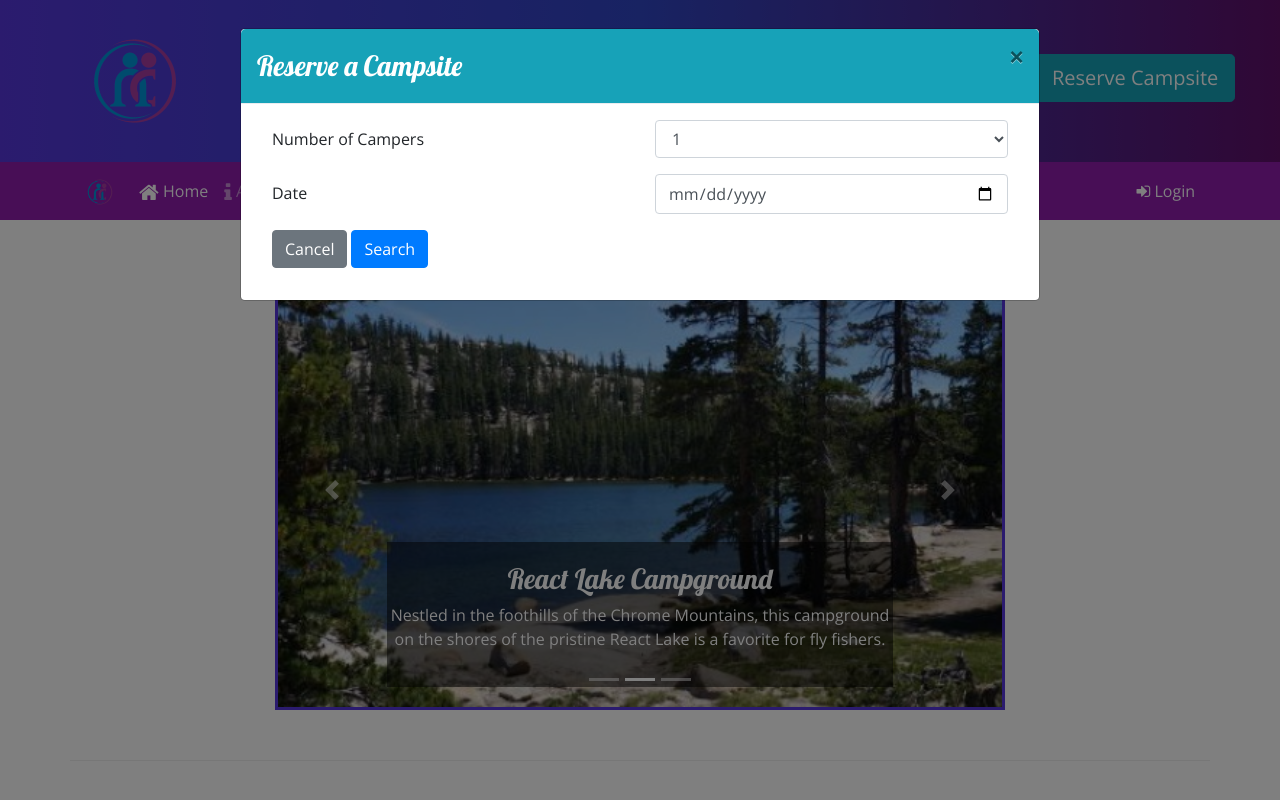
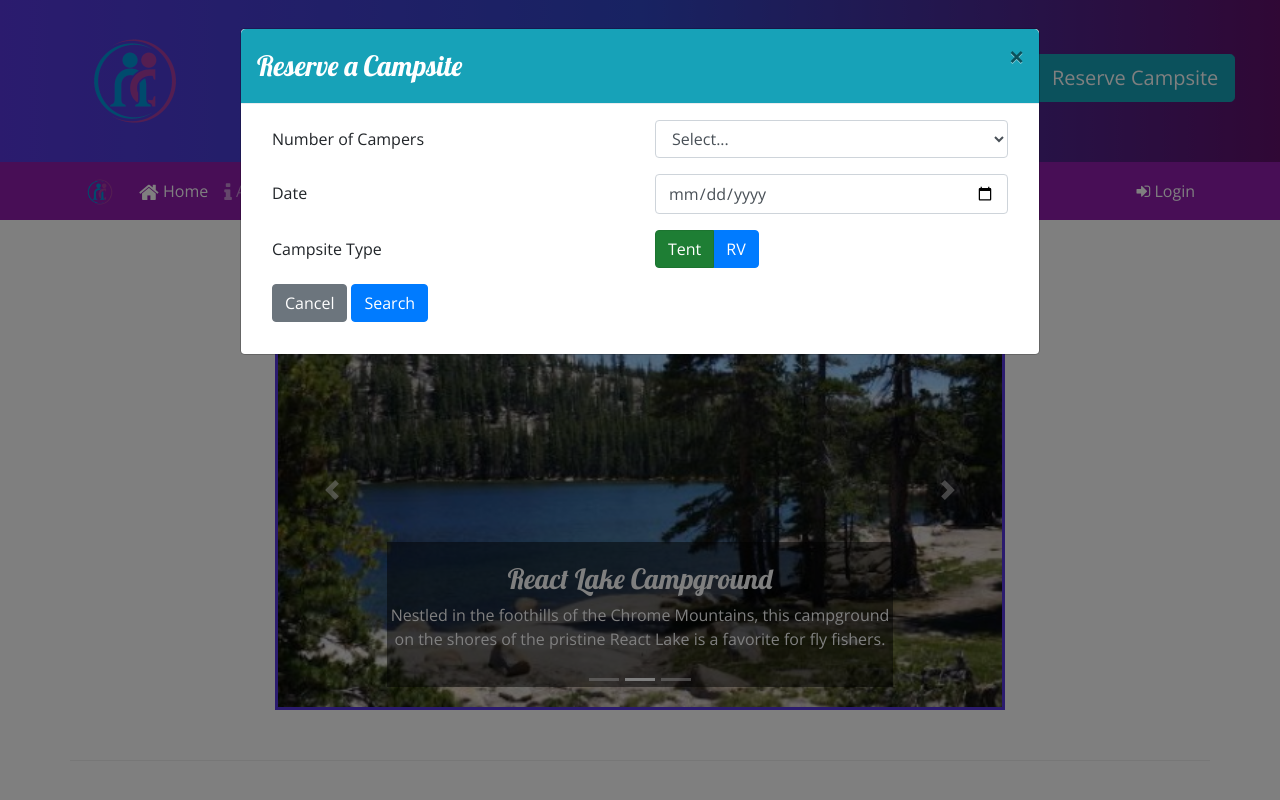
Before and after one commit to bthorndy/nucampsite, a website: page index.html in a window 1280 px wide. Both pictures are taken after a click on the button "Reserve Campsite". Shown: the top 800 px of the page. Drawn offline with nearby package versions, Linux system fonts and the light colour scheme.

Commit message:
Add campsite type buttons to reservation form

```diff
--- a/index.html
+++ b/index.html
@@ -52,6 +52,7 @@
                                 <label class="col-sm-6 col-form-label" for="numCampers">Number of Campers</label>
                                 <div class="col">
                                     <select class="form-control" name="numCampers" id="numCampers">
+                                        <option disabled hidden selected>Select...</option>
                                         <option value="1">1</option>
                                         <option value="2">2</option>
                                         <option value="3">3</option>
@@ -67,9 +68,22 @@
                                     <input class="form-control" type="date" name="date" id="date" placeholder="MM/DD/YYYY"/>
                                 </div>
                             </div>
+                            <div class="row form-group">
+                                <label class="col-sm-6 col-form-label" for="siteType">Campsite Type</label>
+                                <div class="col">
+                                    <div class="btn-group btn-group-toggle" data-toggle="buttons">
+                                        <label class="btn btn-success active">
+                                          <input type="radio" name="siteType" id="siteTent" autocomplete="off" checked>Tent
+                                        </label>
+                                        <label class="btn btn-primary">
+                                          <input type="radio" name="siteType" id="siteRV" autocomplete="off">RV
+                                    </div>
+
+                                </div>
+                            </div>
                             <div class="row  form-group">
                                 <div class="col">
-                                    <button type="submit" class="btn btn-secondary">Cancel</btn>
+                                    <button type="button" class="btn btn-secondary" data-dismiss="modal">Cancel</btn>
                                     <button type="submit" class="btn btn-primary ml-1">Search</btn>
                                 </div>
                             </div>
```
